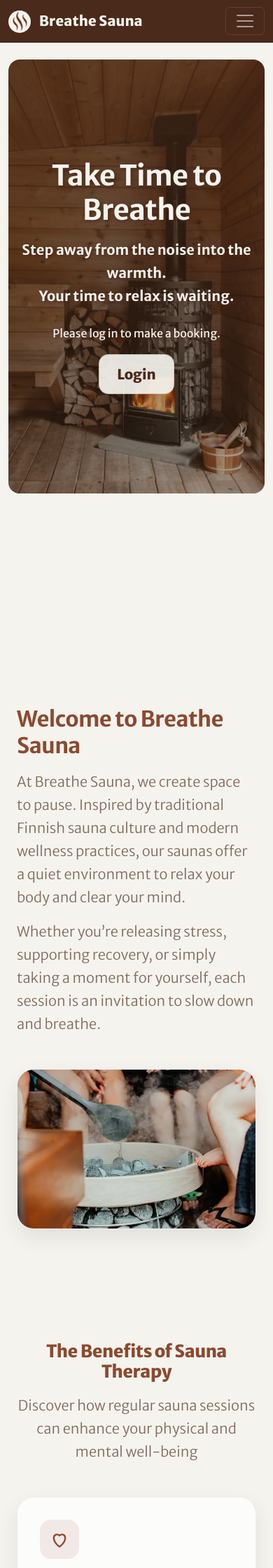
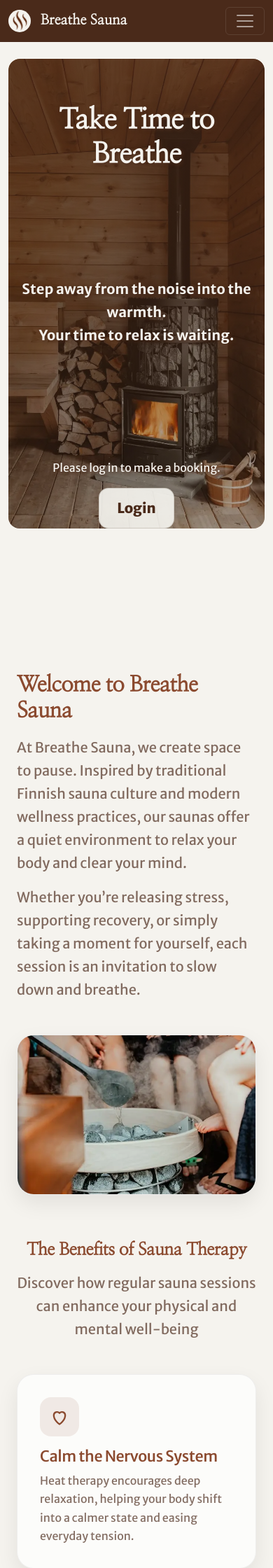
Before and after one commit to Court-Pencil/breathe-sauna-backend, a Django app: page / in a window 390 px wide. Shown: the top 2240 px of the page at 70% size. Run offline with Django 4.2, Linux system fonts and the light colour scheme.

Commit message:
updated layout on mobile screen sizes and improved spacing of buttons and text across home and sauna_list

```diff
--- a/bookings/static/css/theme.css
+++ b/bookings/static/css/theme.css
@@ -1,5 +1,5 @@
 @import url('https://fonts.googleapis.com/css2?family=Merriweather+Sans:ital,wght@0,300..800;1,300..800&display=swap');
-
+@import url('https://fonts.googleapis.com/css2?family=Nanum+Myeongjo&display=swap');
 :root{
   --cream: #F5F3EE;
   --chestnut: #8B4A2F;
@@ -14,6 +14,7 @@
   --border-soft: rgba(168, 159, 150, 0.35);
   --shadow-soft: 0 12px 30px rgba(0,0,0,.08);
 
+  --heading-font: Nanum Myeongjo;
   --btn-radius: 14px;
   --card-radius: 24px;
 
@@ -46,6 +47,10 @@ body{
   grid-template-rows: auto 1fr auto;
 }
 
+h1, h2, .navbar-brand {
+  font-family: var(--heading-font);
+}
+
 h1,h2,h3,h4{
   color: var(--chestnut);
   font-weight: 800;
@@ -54,6 +59,7 @@ h1,h2,h3,h4{
 
 .lead{
   color: var(--text-muted);
+  font-weight: 400;
 }
 
 .navbar{
@@ -185,6 +191,7 @@ h1,h2,h3,h4{
   text-align: center;
 }
 
+
 .hero h1{
   color: var(--cream);
   text-shadow: 2px 2px 5px var(--dark-walnut);
@@ -279,6 +286,62 @@ hr, .border{
   text-decoration: underline;
 }
 
-@media screen { min-width: 768px;
+/* @media screen and (max-width: 425px) {
+  .hero-content {
+    display: flex;
+    flex-direction: column;
+    height: 100vh;
+    justify-content: flex-start;
+    margin-top: 2rem;
+} */
 
+
+.hero{
+  position: relative;
+  min-height: 620px;
+  place-items: baseline;
+  overflow: hidden;
 }
+
+.hero-text{
+         display: grid;
+        flex-direction: column;
+        height: 60vh;
+        justify-content: flex-start;
+        margin-top: 4rem;
+ }
+  .btn-primary {
+    margin-bottom: 0.5rem;
+  }
+
+  .welcome, .section{
+    padding: 2rem 0;
+  }
+
+  h1 {
+    font-size: calc(1.525rem + 3.3vw);
+    font-weight: 300;
+    line-height: 1.2;
+  }
+
+
+@media screen  and (min-width: 768px)  {
+  .cta-banner{
+    background-position: center 60%;
+  }
+
+  #header{
+    height: none;
+  }
+  .hero-text{
+    display: flex;
+    flex-direction: column;
+    height: 50vh;
+    justify-content: flex-start;
+    margin-top: 4rem;
+  }
+
+  .hero-text h1{
+    margin-bottom: 3rem !important;
+  }
+}
--- a/bookings/templates/bookings/base.html
+++ b/bookings/templates/bookings/base.html
@@ -24,7 +24,7 @@
 
             <a class="navbar-brand" href="{% url 'home' %}">
                 <img src="{% static "images/sauna-logo.png" %}" alt="Sauna logo steam rising"  height="32"
-          class="me-2 rounded-circle">
+          class="me-2 rounded-circle logo">
                 Breathe Sauna
             </a>
 
--- a/bookings/templates/bookings/home.html
+++ b/bookings/templates/bookings/home.html
@@ -8,12 +8,13 @@
 <header class="hero rounded-4"
   style="background: url('{% static "images/lg-sauna-hero.webp" %}') bottom/cover no-repeat;">
   <div class="hero-content container text-center">
+    <div class="hero-text">
     <h1 class="display-2 fw-bold mb-3">Take Time to Breathe</h1>
     <p class="lead mb-4 fw-bold">
       Step away from the noise into the warmth. <br>
        Your time to relax is waiting.
     </p>
-
+    </div>
     {% if user.is_authenticated %}
 
 
@@ -38,7 +39,7 @@
 </header>
 </section>
 
-<section class="section">
+<section class="section welcome">
   <div class="container">
     <div class="row align-items-center g-5">
 
--- a/bookings/templates/bookings/sauna_list.html
+++ b/bookings/templates/bookings/sauna_list.html
@@ -15,7 +15,10 @@
 
 
             <h2 class="mb-3 text-center">{{ sauna.name }}</h2>
-            <p class="lead text-center">{{ sauna.description }}</p>
+
+            <div class="lead text-md-center d-block d-md-none">{{ sauna.description|linebreaks  }}</div>
+            <p class="lead text-md-center d-none d-md-block">{{ sauna.description }}</p>
+
             <hr>
 
             <div class="row text-center mb-4">
```
